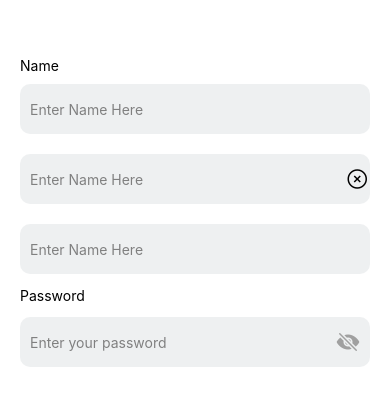
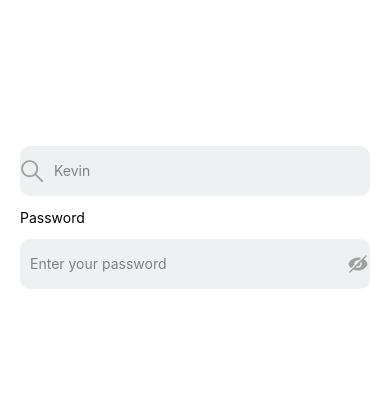
Before and after one commit to zed-io/WamUI, a React Native app: screen / in a window 390 px wide. Shown: the part 205-610 px from the top of the page. Built offline with nearby package versions, Linux system fonts and the light colour scheme.

Commit message:
Updated Input fields and made them global

```diff
--- a/App.tsx
+++ b/App.tsx
@@ -1,34 +1,28 @@
 import React from 'react';
-import { Appearance, useColorScheme } from 'react-native';
+import { Appearance, KeyboardAvoidingView, Platform, useColorScheme } from 'react-native';
 import { SafeAreaView, StyleSheet, Text, View } from 'react-native';
-import EmailInput from './src/components/Inputs/EmailInput';
 import PasswordInput from './src/components/Inputs/PasswordInput';
-import { TouchableOpacity } from 'react-native-gesture-handler';
-import { Ionicons } from '@expo/vector-icons';
-
-
-
+import { BaseInput } from './src/components/Inputs/BaseInput';
+import { Eye, Icon } from './assets/Icons';
+import ClearInputIcon, { ClearInput } from './src/icons/ClearInput';
+import { Search } from './src/icons/Search';
 
 const App = () => {
+  const keyboardBehavior = Platform.OS === 'ios' ? 'padding' : 'height';
 
   return (
     <SafeAreaView style={styles.container}>
-      <View style={styles.container}>
-        <Text>
-          Name
-        </Text>
-       <EmailInput
-       placeholder="Enter Name Here" />
-       <EmailInput
-       placeholder="Enter Name Here">
-        <TouchableOpacity>
-          <Ionicons name="close-circle-outline" size={24} color="##A4A4A4" />
-        </TouchableOpacity>
-       </EmailInput>
-       <EmailInput
-       placeholder="Enter Name Here" />
-       <PasswordInput />
-      </View>
+      <KeyboardAvoidingView style={styles.container} behavior={keyboardBehavior}>
+        <BaseInput
+        placeholder='Kevin'
+        type='phone'
+        iconPosition='left'
+        icon={<Search
+         size={24}
+         color={'#A0A0A0'}/>}
+        />
+        <PasswordInput />
+      </KeyboardAvoidingView>
     </SafeAreaView>
   );
 };
@@ -39,7 +33,7 @@ const styles = StyleSheet.create({
     backgroundColor: '#fff',
     alignContent: 'center',
     justifyContent: 'center',
-    padding: 20
+    padding: 20,
   },
 });
 
--- a/package.json
+++ b/package.json
@@ -17,19 +17,21 @@
     "@react-navigation/material-bottom-tabs": "^6.2.15",
     "@react-navigation/native": "^6.1.6",
     "@react-navigation/stack": "^6.3.16",
+    "@types/react": "~18.0.27",
     "expo": "~48.0.11",
     "expo-font": "~11.1.1",
     "expo-keep-awake": "~12.0.1",
-    "expo-splash-screen": "~0.18.1",
+    "expo-splash-screen": "~0.18.2",
     "expo-status-bar": "~1.4.4",
     "expo-updates": "~0.16.4",
     "file-loader": "^6.2.0",
     "react": "18.2.0",
-    "react-native": "0.71.6",
+    "react-native": "0.71.7",
     "react-native-gesture-handler": "~2.9.0",
     "react-native-paper": "^5.7.0",
     "react-native-reanimated": "~2.14.4",
     "react-native-screens": "~3.20.0",
+    "react-native-svg": "^13.9.0",
     "react-native-vector-icons": "^9.2.0",
     "react-native-web": "~0.18.10",
     "typeface-roboto": "^1.1.13",
--- /dev/null
+++ b/src/components/Inputs/BaseInput.tsx
@@ -0,0 +1,103 @@
+import React, { useState } from 'react';
+import {
+  View,
+  TextInput,
+  StyleSheet,
+  Image,
+  TextInputProps,
+} from 'react-native';
+
+import EyeIcon from '../../icons/Eye';
+import EyeClosedIcon from '../../icons/EyeClosed';
+import { Search as SearchIcon } from '../../icons/Search';
+import ClearInputIcon from '../../icons/ClearInput';
+
+
+type Props = {
+  placeholder: string;
+  children?: React.ReactNode;
+  type?: 'email' | 'phone';
+  iconPosition?: 'left' | 'right';
+  icon?: React.ReactNode
+} & TextInputProps;
+
+const BaseInput = ({
+  placeholder,
+  children,
+  type = 'email',
+  iconPosition = 'left',
+  icon,
+  ...props
+}: Props) => {
+  const [inputFocused, setInputFocused] = useState(false);
+  const [inputValue, setInputValue] = useState('');
+
+
+  const keyboardType =
+    type === 'phone' ? 'phone-pad' : type === 'email' ? 'email-address' : 'default';
+  const iconSide = iconPosition === 'left' ? styles.iconLeft : styles.iconRight;
+
+  const iconMap = {
+    Eye: EyeIcon,
+    EyeClosed: EyeClosedIcon,
+    Search: SearchIcon,
+    ClearInput: ClearInputIcon,
+  };
+
+  return (
+    <View style={[styles.inputContainer, inputFocused && styles.focusedInput]}>
+      {iconPosition === 'left' && icon && (
+       icon
+      )}
+
+      <TextInput
+        {...props}
+        style={styles.input}
+        placeholder={placeholder}
+        placeholderTextColor="gray"
+        selectionColor="#B34AFF"
+        value={inputValue}
+        onChangeText={setInputValue}
+        onFocus={() => setInputFocused(true)}
+        onBlur={() => setInputFocused(false)}
+        keyboardType={keyboardType}
+      />
+      {iconPosition === 'right' && icon && (
+       icon
+      )}
+      {children}
+    </View>
+  );
+};
+
+const styles = StyleSheet.create({
+  inputContainer: {
+    flexDirection: 'row',
+    alignItems: 'center',
+    borderRadius: 10,
+    marginVertical: 10,
+    backgroundColor: '#C7CED04D',
+  },
+  focusedInput: {
+    borderColor: '#B34AFF',
+    borderWidth: 2,
+  },
+  input: {
+    flex: 1,
+    height: 50,
+    paddingHorizontal: 10,
+  },
+  icon: {
+    width: 20,
+    height: 20,
+    marginHorizontal: 10,
+  },
+  iconLeft: {
+    marginRight: 10,
+  },
+  iconRight: {
+    marginLeft: 10,
+  },
+});
+
+export { BaseInput };
--- a/src/components/Inputs/EmailInput.tsx
+++ /dev/null
@@ -1,58 +0,0 @@
-import React, { useState } from 'react';
-import { View, TextInput, StyleSheet, TouchableOpacity, SafeAreaView, KeyboardAvoidingView, Keyboard, Platform} from 'react-native';
-
-
-type Props = {
-  placeholder: string,
-  children?: React.ReactNode,
-
-}
-const EmailInput = ({placeholder, children}:Props) => {
-
-  const [emailFocused, setEmailFocused] = useState(false);
-  const [inputValue, setInputValue] = useState('');
-  const clearInputValue = () => {
-    setInputValue('');
-  };
-  return (
-      <View style={[styles.inputContainer, emailFocused && styles.focusedInput]}>
-        <TextInput
-          style={styles.input}
-          placeholder={placeholder}
-          placeholderTextColor="gray"
-          selectionColor="#B34AFF"
-          value={inputValue}
-        onChangeText={setInputValue}
-          onFocus={() => setEmailFocused(true)}
-          onBlur={() => setEmailFocused(false)}
-        />
-        {children}
-      </View>
-  );
-};
-
-const styles = StyleSheet.create({
-  container: {
-  },
-  inputContainer: {
-    flexDirection: 'row',
-    alignItems: 'center',
-    borderRadius: 10,
-    marginVertical: 10,
-    backgroundColor: '#C7CED04D',
-  },
-  focusedInput: {
-    borderColor: '#B34AFF',
-    borderWidth: 2,
-  },
-  input: {
-    flex: 1,
-    height: 50,
-    paddingHorizontal: 10,
-  },
-  icon: {
-    marginHorizontal: 10,
-  },
-});
-
-export default EmailInput;
--- a/src/components/Inputs/PasswordInput.js
+++ b/src/components/Inputs/PasswordInput.js
@@ -1,7 +1,8 @@
 import React, { useState } from 'react';
 import { Text, View, TextInput, StyleSheet, TouchableOpacity, SafeAreaView, KeyboardAvoidingView, Keyboard} from 'react-native';
-import { Ionicons } from '@expo/vector-icons';
 import { TouchableWithoutFeedback } from 'react-native-gesture-handler';
+import EyeIcon from '../../icons/Eye';
+import EyeClosedIcon from '../../icons/EyeClosed';
 
 const PasswordInput = () => {
   const [passwordVisible, setPasswordVisible] = useState(false);
@@ -23,12 +24,7 @@ const PasswordInput = () => {
           secureTextEntry={!passwordVisible}
         />
         <TouchableOpacity onPress={() => setPasswordVisible(!passwordVisible)}>
-          <Ionicons
-            name={passwordVisible ? 'eye' : 'eye-off'}
-            size={24}
-            color="#A0A0A0"
-            style={styles.icon}
-          />
+          {passwordVisible ? <EyeIcon size={24} color='#A0A0A0'/> : <EyeClosedIcon size={24} color='#A0A0A0'/>}
         </TouchableOpacity>
       </View>
     </SafeAreaView>
@@ -64,4 +60,5 @@ const styles = StyleSheet.create({
   },
 });
 
+
 export default PasswordInput;
--- /dev/null
+++ b/src/icons/ClearInput.tsx
@@ -0,0 +1,18 @@
+import React from "react";
+import { Svg, Path } from "react-native-svg";
+
+type Props = {size: number | string,
+              color: string }
+export const ClearInput = ({size, color}: Props) => {
+    return (
+        <Svg width={size} height={size} viewBox="0 0 16 17" fill={color} >
+            <Path fill-rule="evenodd" clip-rule="evenodd" d="M16 8.5C16 12.9183 12.4183 16.5 8 16.5C3.58172 16.5 0 12.9183 0 8.5C0 4.08172 3.58172 0.5 8 0.5C12.4183 0.5 16 4.08172 16 8.5ZM5.27364 5.77364C5.45389 5.5934 5.74611 5.5934 5.92636 5.77364L8.00001 7.8473L10.0737 5.77364C10.2539 5.5934 10.5461 5.5934 10.7264 5.77364C10.9066 5.95389 10.9066 6.24612 10.7264 6.42636L8.65273 8.50001L10.7264 10.5736C10.9066 10.7539 10.9066 11.0461 10.7264 11.2264C10.5461 11.4066 10.2539 11.4066 10.0736 11.2264L8.00001 9.15273L5.92638 11.2264C5.74614 11.4066 5.45391 11.4066 5.27367 11.2264C5.09343 11.0461 5.09343 10.7539 5.27367 10.5736L7.3473 8.50001L5.27364 6.42636C5.0934 6.24611 5.0934 5.95389 5.27364 5.77364Z" fill={color}/>
+        </Svg>
+
+
+
+    )
+}
+
+const ClearInputIcon = React.memo(ClearInput)
+export default ClearInputIcon;
--- /dev/null
+++ b/src/icons/Eye.tsx
@@ -0,0 +1,17 @@
+import React from "react";
+import { Svg, Path } from "react-native-svg";
+
+type Props = {size: number | string,
+              color: string }
+export const Eye = ({size, color}: Props) => {
+    return (
+        <Svg width={size} height={size} viewBox="0 0 24 24" fill="#000">
+          <Path d="M12 9.75C10.7574 9.75 9.75 10.7574 9.75 12C9.75 13.2426 10.7574 14.25 12 14.25C13.2426 14.25 14.25 13.2426 14.25 12C14.25 10.7574 13.2426 9.75 12 9.75Z" fill="#A0A0A0"/>
+          <Path fill-rule="evenodd" clip-rule="evenodd" d="M12 5.5C9.38223 5.5 7.02801 6.55139 5.33162 7.85335C4.48232 8.50519 3.78544 9.22913 3.29649 9.93368C2.81686 10.6248 2.5 11.3515 2.5 12C2.5 12.6485 2.81686 13.3752 3.29649 14.0663C3.78544 14.7709 4.48232 15.4948 5.33162 16.1466C7.02801 17.4486 9.38223 18.5 12 18.5C14.6178 18.5 16.972 17.4486 18.6684 16.1466C19.5177 15.4948 20.2146 14.7709 20.7035 14.0663C21.1831 13.3752 21.5 12.6485 21.5 12C21.5 11.3515 21.1831 10.6248 20.7035 9.93368C20.2146 9.22913 19.5177 8.50519 18.6684 7.85335C16.972 6.55139 14.6178 5.5 12 5.5ZM8.25 12C8.25 9.92893 9.92893 8.25 12 8.25C14.0711 8.25 15.75 9.92893 15.75 12C15.75 14.0711 14.0711 15.75 12 15.75C9.92893 15.75 8.25 14.0711 8.25 12Z" fill="#000"/>
+        </Svg>
+
+    )
+}
+
+const EyeIcon = React.memo(Eye)
+export default EyeIcon;
--- /dev/null
+++ b/src/icons/EyeClosed.tsx
@@ -0,0 +1,18 @@
+import React from "react";
+import { Svg, Path } from "react-native-svg";
+
+type Props = {size: number | string,
+              color: string }
+export const EyeClosed = ({size, color}: Props) => {
+    return (
+        <Svg width={size} height={size} viewBox="0 0 24 24" fill="#A0A0A0">
+           <Path fill-rule="evenodd" clip-rule="evenodd" d="M20.5303 4.53033C20.8232 4.23744 20.8232 3.76256 20.5303 3.46967C20.2374 3.17678 19.7626 3.17678 19.4697 3.46967L3.46967 19.4697C3.17678 19.7626 3.17678 20.2374 3.46967 20.5303C3.76256 20.8232 4.23744 20.8232 4.53033 20.5303L7.56535 17.4953C8.88317 18.1032 10.3919 18.5 12 18.5C14.6178 18.5 16.972 17.4486 18.6684 16.1466C19.5177 15.4948 20.2146 14.7709 20.7035 14.0663C21.1831 13.3752 21.5 12.6485 21.5 12C21.5 11.3515 21.1831 10.6248 20.7035 9.93368C20.2146 9.22913 19.5177 8.50519 18.6684 7.85335C18.3978 7.64567 18.1104 7.44437 17.808 7.25269L20.5303 4.53033ZM15.1287 9.93196L14.0307 11.0299C14.1713 11.3237 14.25 11.6526 14.25 12C14.25 13.2426 13.2426 14.25 12 14.25C11.6526 14.25 11.3237 14.1713 11.0299 14.0307L9.93196 15.1287C10.5248 15.5213 11.2357 15.75 12 15.75C14.0711 15.75 15.75 14.0711 15.75 12C15.75 11.2357 15.5213 10.5248 15.1287 9.93196Z" fill={color}/>
+           <Path d="M12.6692 8.30953C12.753 8.32462 12.8395 8.2998 12.8997 8.2396L14.8493 6.29007C14.9816 6.15772 14.9267 5.93281 14.7464 5.88252C13.879 5.64055 12.9571 5.5 12 5.5C9.38223 5.5 7.02801 6.55139 5.33162 7.85335C4.48232 8.50519 3.78544 9.22913 3.29649 9.93368C2.81686 10.6248 2.5 11.3515 2.5 12C2.5 12.6485 2.81686 13.3752 3.29649 14.0663C3.7138 14.6676 4.28257 15.2831 4.96829 15.8558C5.06614 15.9375 5.20993 15.9294 5.30008 15.8393L8.2396 12.8997C8.2998 12.8395 8.32462 12.753 8.30953 12.6692C8.27042 12.452 8.25 12.2284 8.25 12C8.25 9.92893 9.92893 8.25 12 8.25C12.2284 8.25 12.452 8.27042 12.6692 8.30953Z" fill="#A0A0A0"/>
+        </Svg>
+
+
+    )
+}
+
+const EyeClosedIcon = React.memo(EyeClosed)
+export default EyeClosedIcon;
--- /dev/null
+++ b/src/icons/Search.tsx
@@ -0,0 +1,15 @@
+import React from "react";
+import { Svg, Path } from "react-native-svg";
+
+type Props = {size: number | string,
+              color: string }
+export const Search = ({size, color}: Props) => {
+    return (
+        <Svg width={size} height={size} viewBox="0 0 19 19" fill={color}>
+            <Path fill-rule="evenodd" clip-rule="evenodd" d="M11.8851 12.9457C9.23482 15.0684 5.35538 14.9013 2.8986 12.4445C0.26256 9.8085 0.26256 5.53464 2.8986 2.8986C5.53464 0.26256 9.8085 0.26256 12.4445 2.8986C14.9013 5.35538 15.0684 9.23481 12.9457 11.8851L18.1014 17.0407C18.3943 17.3336 18.3943 17.8085 18.1014 18.1014C17.8085 18.3943 17.3336 18.3943 17.0407 18.1014L11.8851 12.9457ZM3.95926 11.3839C1.90901 9.33363 1.90901 6.00951 3.95926 3.95926C6.00951 1.90901 9.33363 1.90901 11.3839 3.95926C13.4326 6.00801 13.4341 9.32875 11.3884 11.3794C11.3869 11.3809 11.3854 11.3823 11.3839 11.3839C11.3824 11.3854 11.3809 11.3869 11.3794 11.3884C9.32876 13.4341 6.00801 13.4326 3.95926 11.3839Z" fill={null}/>
+        </Svg>
+    )
+}
+
+const SearchIcon = React.memo(Search)
+export default SearchIcon;
```
Also changed, not shown: src/components/Inputs/NumberInput.tsx (added), 1 other file (tests, documents, lock files or other folders).
